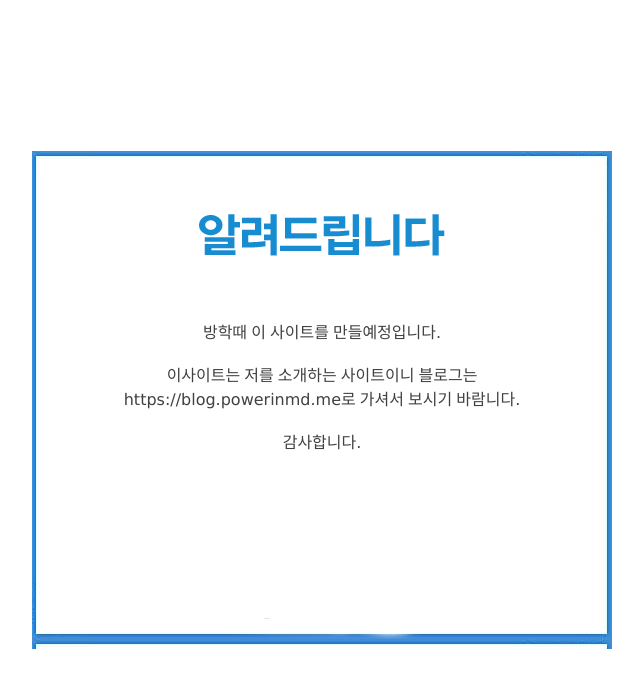
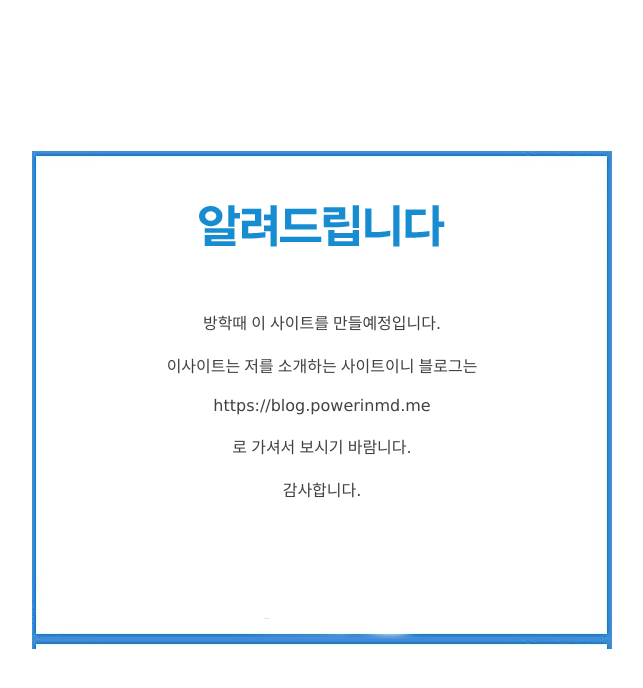
Before and after one commit to INMD1/non, a plain HTML site: page index.html in a window 1280 px wide. Shown: the whole page, without its empty margins (318-961 px from the left). Drawn offline with Linux system fonts and the light colour scheme.

Commit message:
Update index.html

```diff
--- a/index.html
+++ b/index.html
@@ -52,7 +52,9 @@ td {color:#414141; font-family:dotum, verdana;
 
 				<P사이트 제작중</P><br>
 				<P>방학때 이 사이트를 만들예정입니다.</P><br>
-				<P>이사이트는 저를 소개하는 사이트이니 블로그는 https://blog.powerinmd.me로 가셔서 보시기 바람니다.</P><br>
+				<P>이사이트는 저를 소개하는 사이트이니 블로그는</P><br>
+				<p> https://blog.powerinmd.me</P><br>
+				<P>로 가셔서 보시기 바람니다.</P><br>
 				<P>감사합니다.</P><br>
 				</td>
 			</tr>
```
